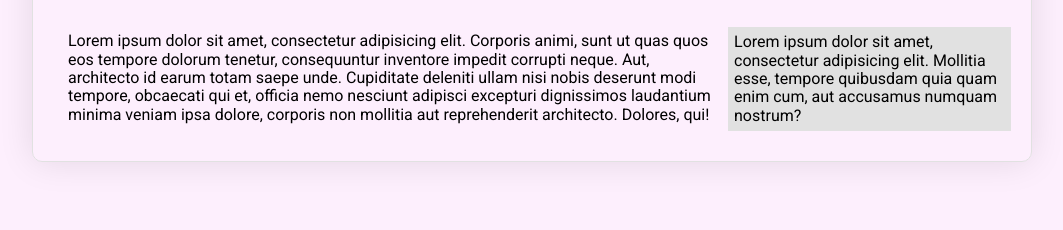
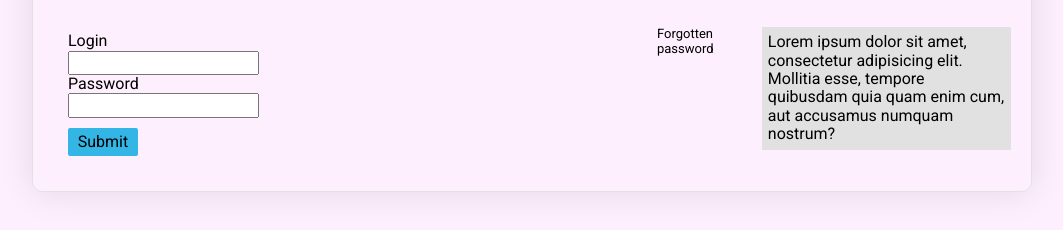
Before and after one commit to Piotr99/Crypto, a plain HTML site: page pages/login/index.html in a window 1280 px wide. Shown: the part 446-676 px from the top of the page, without its empty margins (108-1171 px from the left). Drawn offline with Linux system fonts and the light colour scheme.

Commit message:
form-login

```diff
--- a/pages/login/index.html
+++ b/pages/login/index.html
@@ -13,6 +13,7 @@
 <link rel="stylesheet" href="https://cdnjs.cloudflare.com/ajax/libs/font-awesome/4.6.3/css/font-awesome.css">
 <link rel="stylesheet" href="../../styles/normalize.css">
 <link rel="stylesheet" href="../../styles/style.css">
+<link rel="stylesheet" href="login.css">
 <link rel="shortcut icon" href="../../images/favicon.ico" type="image/x-icon">
 	<body>
 	<div id="container">
@@ -30,11 +31,17 @@
 		</header>
 		<main>
 			<article>
-						<span>Lorem ipsum dolor sit amet, consectetur adipisicing elit. Corporis animi, sunt ut quas quos eos tempore dolorum tenetur, consequuntur inventore impedit corrupti neque. Aut, architecto id earum totam saepe unde.</span>
-						<span>Cupiditate deleniti ullam nisi nobis deserunt modi tempore, obcaecati qui et, officia nemo nesciunt adipisci excepturi dignissimos laudantium minima veniam ipsa dolore, corporis non mollitia aut reprehenderit architecto. Dolores, qui!</span>
-						<div class="roulette">
+					<form class="form-system" action="afterlog.php" method="post">
+						<label for="login">Login</label>
+						<input type="text" name="login" id="login"></input>
+						<label for="password">Password</label>
+						<input type="password" name="password" id="password"></input>
+						<input type="submit" id="submit"></input>
+					</form>
+
 			</article>
 			<aside><span>Lorem ipsum dolor sit amet, consectetur adipisicing elit. Mollitia esse, tempore quibusdam quia quam enim cum, aut accusamus numquam nostrum?</span></aside>
+<a href="forgot">Forgotten password</a>
 		</main>
 		</div>
 	</body>
--- /dev/null
+++ b/pages/login/login.css
@@ -0,0 +1,42 @@
+
+form{
+  order:0;
+}
+
+aside{
+  order:3;
+}
+input{
+  display:flex;
+  justify-content:center;
+}
+
+input[type="submit"]{
+  width:70px;
+  padding:5px;
+  margin-top:10px;
+  border-radius: 2px;
+  border: 0px;
+  background: #33b5e5;
+}
+main>a{
+  margin-left:15px;
+  height:100%;
+  display:inline-block;
+  font-size:13px;
+  text-decoration:none;
+  color: #000;
+  order:2;
+  align-content:flex-end;
+}
+
+@media only screen and (max-width: 375px) and (orientation:portrait){
+
+article{
+  display: flex;
+  justify-content: center;
+}
+form{
+  justify-content: center;
+}
+}
```
